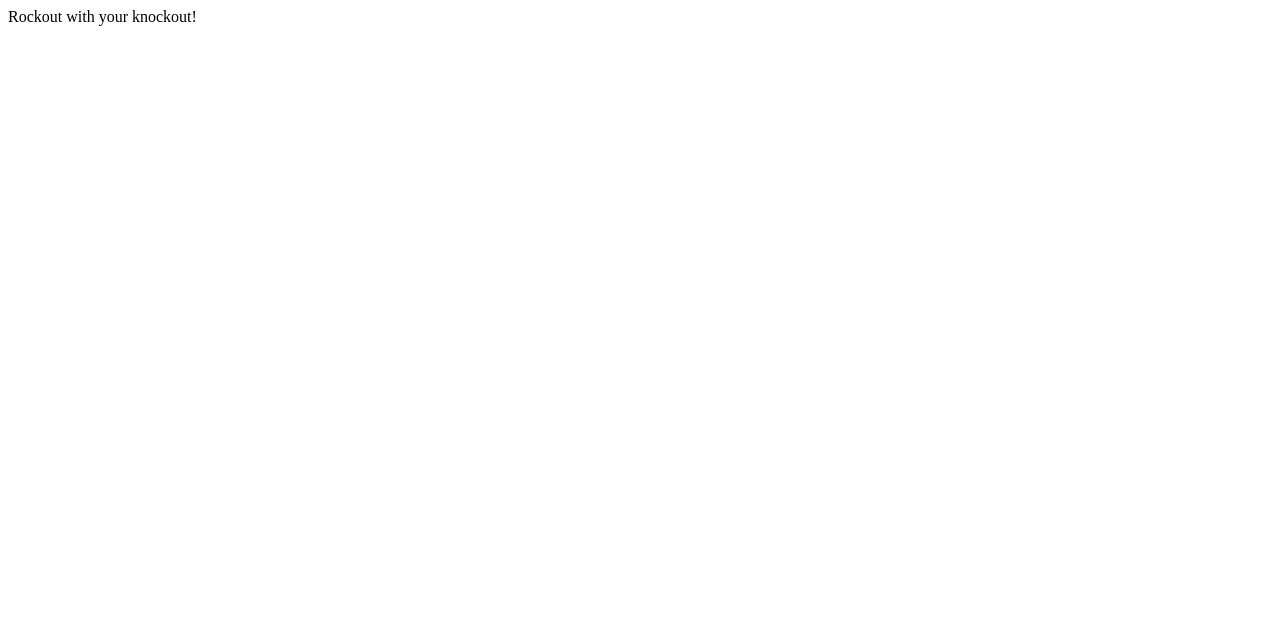
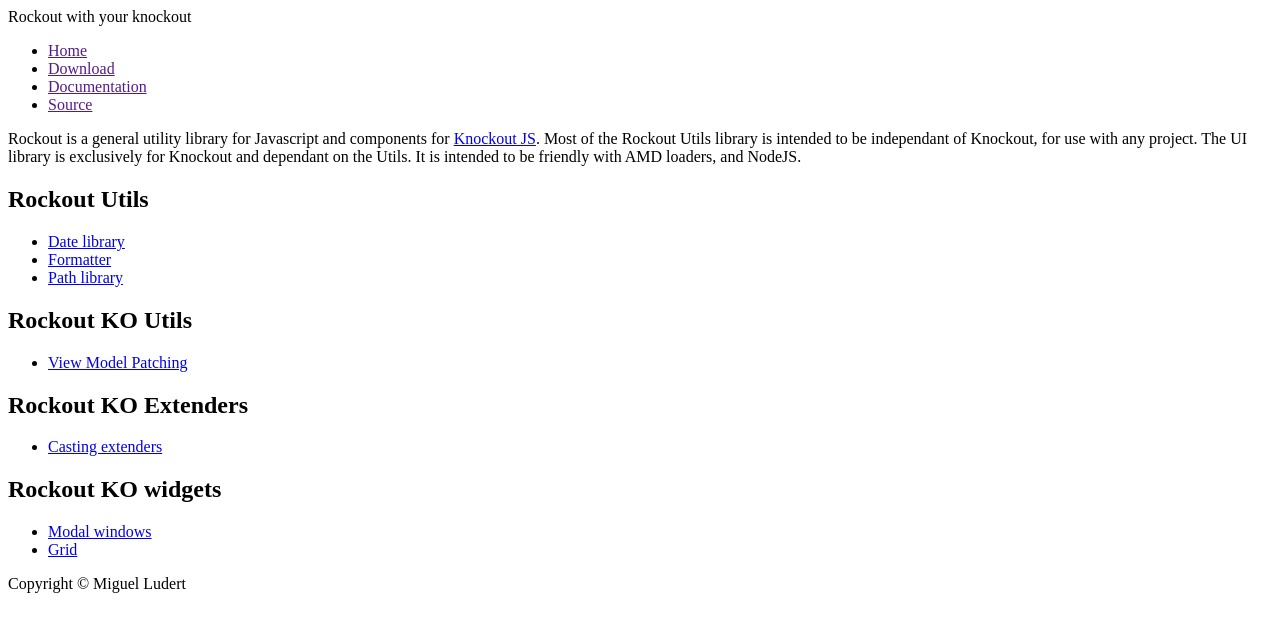
Before and after one commit to thinkingsites/rockoutjs, a plain HTML site: page index.html in a window 1280 px wide. Drawn offline with Linux system fonts and the light colour scheme.

Commit message:
Initial layout for home page

```diff
--- a/index.html
+++ b/index.html
@@ -1 +1,53 @@
-Rockout with your knockout!
+<html>
+	<head>
+		<title>RockoutJS</title>
+	</head>
+	<body>
+		<header>
+			Rockout with your knockout
+		</header>
+		<nav>
+			<ul>
+				<li><a href="">Home</a></li>
+				<li><a href="">Download</a></li>
+				<li><a href="">Documentation</a></li>
+				<li><a href="">Source</a></li>
+			</ul>
+		</nav>
+		<section>
+			<div>
+				Rockout is a general utility library for Javascript and components for <a href="http://knockoutjs.com">Knockout JS</a>.  Most of the Rockout Utils library is intended to be independant of Knockout, for use with any project.  The UI library is exclusively for Knockout and dependant on the Utils.  It is intended to be friendly with AMD loaders, and NodeJS.
+			</div>
+			<section>
+				<h2>Rockout Utils</h2>
+				<ul>
+					<li><a href="#">Date library</a></li>
+					<li><a href="#">Formatter</a></li>
+					<li><a href="#">Path library</a></li>
+				</ul>
+			</section>
+			<section>
+				<h2>Rockout KO Utils</h2>
+				<ul>
+					<li><a href="#">View Model Patching</a></li>
+				</ul>
+			</section>
+			<section>
+				<h2>Rockout KO Extenders</h2>
+				<ul>
+					<li><a href="#">Casting extenders</a></li>
+				</ul>
+			</section>
+			<section>
+				<h2>Rockout KO widgets</h2>
+				<ul>
+					<li><a href="#">Modal windows</a></li>
+					<li><a href="#">Grid</a></li>
+				</ul>
+			</section>
+		</section>
+		<footer>
+			Copyright &copy; Miguel Ludert <!-- ko text : new Date().getFullYearUTC() --><!-- /ko -->
+		</footer>
+	</body>
+</html>
```
